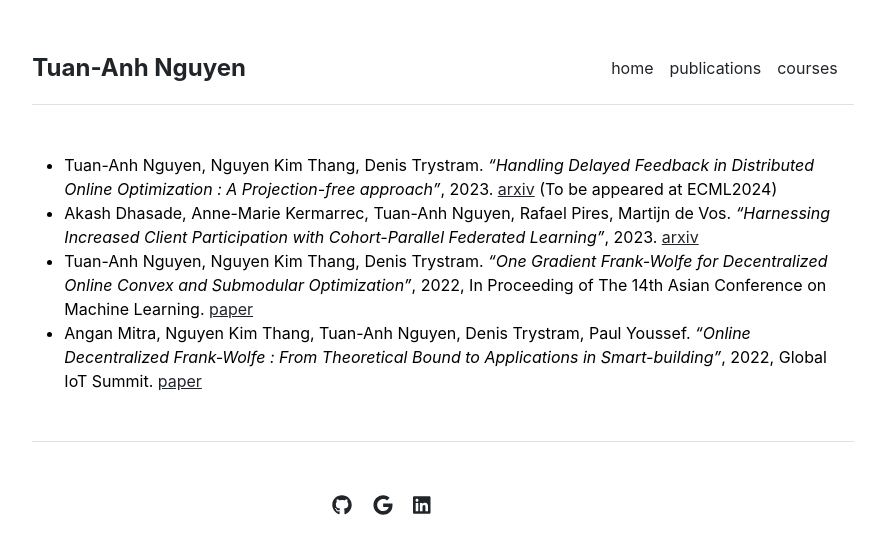
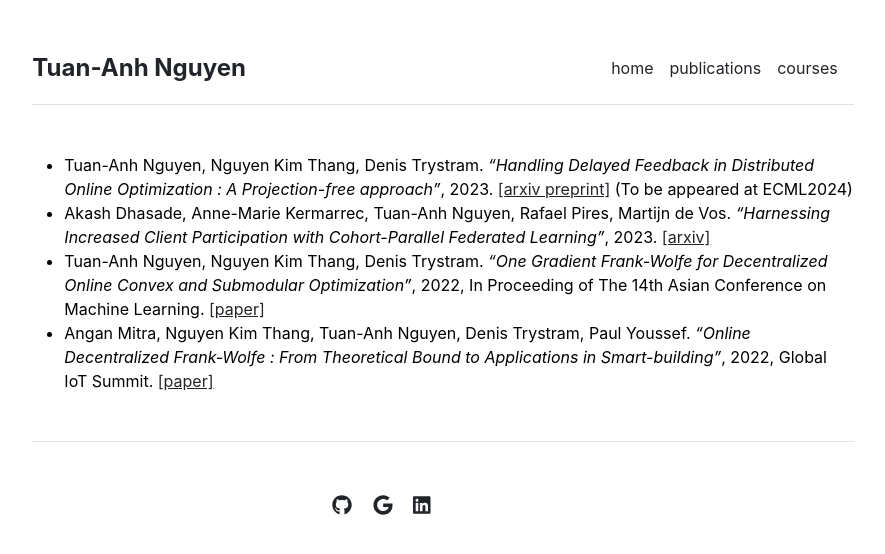
Before and after one commit to tuananhngh/tuananhngh.github.io, a Jekyll site: the page built from publications.md, in a window 1280 px wide. Shown: the top 554 px of the page, without its empty margins (197-1082 px from the left). Built offline with Jekyll 4.4.1, drawn with Linux system fonts in a browser that asks for light colours.

Commit message:
Update publications.md

```diff
--- a/publications.md
+++ b/publications.md
@@ -3,7 +3,7 @@ layout: publications
 title: "Publications"
 ---
 
-- Tuan-Anh Nguyen, Nguyen Kim Thang, Denis Trystram. *"Handling Delayed Feedback in Distributed Online Optimization : A Projection-free approach"*, 2023. [arxiv](https://arxiv.org/abs/2402.02114) (To be appeared at ECML2024)
-- Akash Dhasade, Anne-Marie Kermarrec, Tuan-Anh Nguyen, Rafael Pires, Martijn de Vos. *"Harnessing Increased Client Participation with Cohort-Parallel Federated Learning"*, 2023. [arxiv](https://arxiv.org/abs/2405.15644)
-- Tuan-Anh Nguyen, Nguyen Kim Thang, Denis Trystram. *"One Gradient Frank-Wolfe for Decentralized Online Convex and Submodular Optimization"*, 2022, In Proceeding of The 14th Asian Conference on Machine Learning. [paper](https://proceedings.mlr.press/v189/nguyen23a.html)
-- Angan Mitra, Nguyen Kim Thang, Tuan-Anh Nguyen, Denis Trystram, Paul Youssef. *"Online Decentralized Frank-Wolfe : From Theoretical Bound to Applications in Smart-building"*, 2022, Global IoT Summit. [paper](https://link.springer.com/chapter/10.1007/978-3-031-20936-9_4#citeas)
+- Tuan-Anh Nguyen, Nguyen Kim Thang, Denis Trystram. *"Handling Delayed Feedback in Distributed Online Optimization : A Projection-free approach"*, 2023. [[arxiv preprint]](https://arxiv.org/abs/2402.02114) (To be appeared at ECML2024)
+- Akash Dhasade, Anne-Marie Kermarrec, Tuan-Anh Nguyen, Rafael Pires, Martijn de Vos. *"Harnessing Increased Client Participation with Cohort-Parallel Federated Learning"*, 2023. [[arxiv]](https://arxiv.org/abs/2405.15644)
+- Tuan-Anh Nguyen, Nguyen Kim Thang, Denis Trystram. *"One Gradient Frank-Wolfe for Decentralized Online Convex and Submodular Optimization"*, 2022, In Proceeding of The 14th Asian Conference on Machine Learning. [[paper]](https://proceedings.mlr.press/v189/nguyen23a.html)
+- Angan Mitra, Nguyen Kim Thang, Tuan-Anh Nguyen, Denis Trystram, Paul Youssef. *"Online Decentralized Frank-Wolfe : From Theoretical Bound to Applications in Smart-building"*, 2022, Global IoT Summit. [[paper]](https://link.springer.com/chapter/10.1007/978-3-031-20936-9_4#citeas)
```
